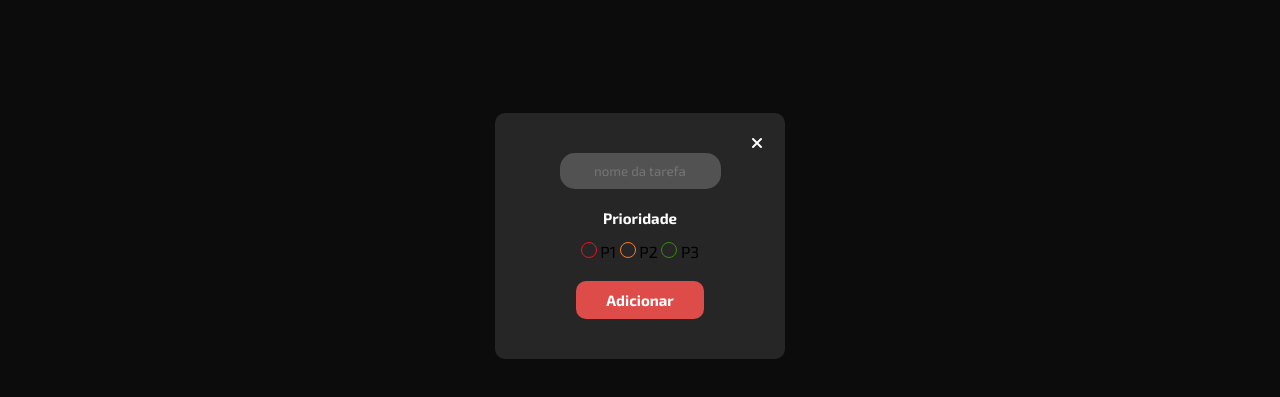
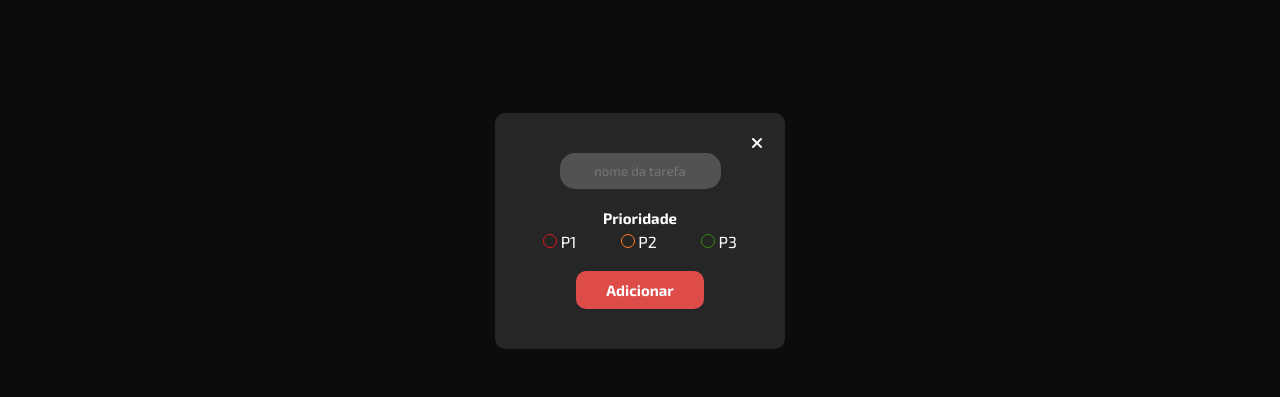
Before and after one commit to IsraelOliver/TaskShot, a plain HTML site: page index.html in a window 1280 px wide. Both pictures are taken after a click on the link "TAREFA". Shown: the part 79-476 px from the top of the page. Drawn offline with Linux system fonts and the light colour scheme.

Commit message:
Correções

```diff
--- a/index.html
+++ b/index.html
@@ -43,12 +43,11 @@
 
                 <div class="task-priority">
                     <h2>Prioridade</h2>
-                    <input type="radio" id="taskP1" name="priority" value="P1">
-                    <label for="task-radio">P1</label>
-                    <input type="radio" id="taskP2" name="priority" value="P2">
-                    <label for="task-radio1">P2</label>
-                    <input type="radio" id="taskP3" name="priority" value="P3">
-                    <label for="task-radio2">P3</label>
+                    <div class="task-priority_container">
+                        <label for="task-radio"><input type="radio" id="taskP1" name="priority" value="P1"> P1</label>
+                        <label for="task-radio1"><input type="radio" id="taskP2" name="priority" value="P2"> P2</label>
+                        <label for="task-radio2"><input type="radio" id="taskP3" name="priority" value="P3"> P3</label>
+                    </div>
                 </div>
 
                 <button id="buttonTask">Adicionar</button>
@@ -60,6 +59,15 @@
         <ul id="taskView">
         </ul>
     </div>
+
+    <div class="modal">
+        <div class="modalConteudoEdit">
+            Titulo
+            Linha horizontal
+            Linha vertical na direita
+            conteudo
+        </div>
+    </div>
     <script src="./script.js"></script>
 </body>
 
--- a/script.js
+++ b/script.js
@@ -34,6 +34,8 @@ window.onclick = (evento) => {
     modal.style.display = "none";
   }
 };
+
+
 
 // ---- DIVISÃO ---- //
 // ---- DIVISÃO ---- //
--- a/styles.css
+++ b/styles.css
@@ -155,6 +155,14 @@ body {
 
 .task-priority {
     margin: 20px 10px;
+
+}
+
+.task-priority_container {
+     align-items: center;
+     justify-content: space-around;
+     display: flex;
+     gap: 8px;
 }
 
 .task-priority h2 {
@@ -166,10 +174,10 @@ body {
 .task-priority input {
     appearance: none;
     border-radius: 50%;
-    width: 16px;
-    height: 16px;
-    transition: .2s linear;
-    margin-top: 10px;
+    width: 14px;
+    height: 14px;
+    transition: .1s linear;
+    align-items: center;
 }
 
 #taskP1 {
@@ -197,6 +205,10 @@ body {
 #taskP3:checked {
     border: 2px solid #368c09;
     background: rgba(54, 140, 9, 0.5);
+}
+
+.task-priority label {
+    color: var(--cor-white);
 }
 
 #buttonTask {
@@ -250,6 +262,10 @@ body {
     justify-content: space-between;
 }
 
+.editGroup {
+    display: flex;
+}
+
 .editButton {
     margin-top: 6px;
     border: none;
```
